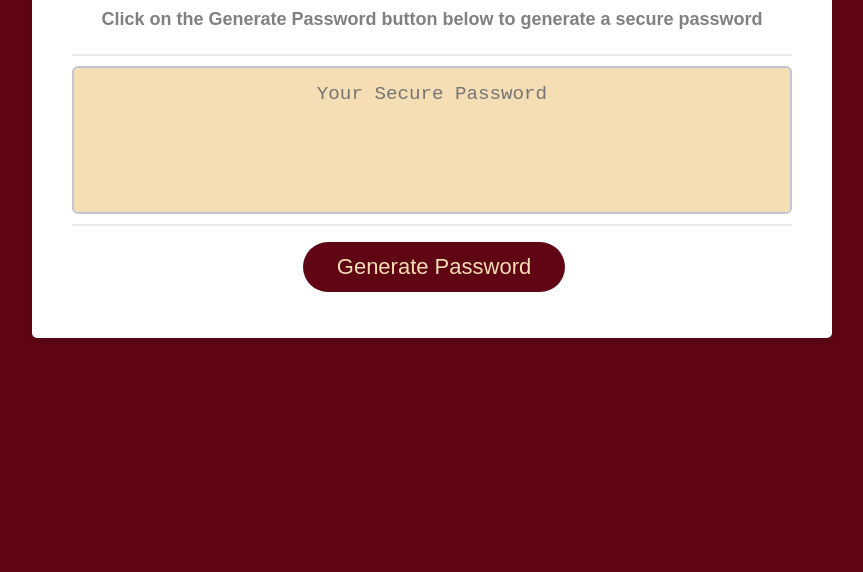
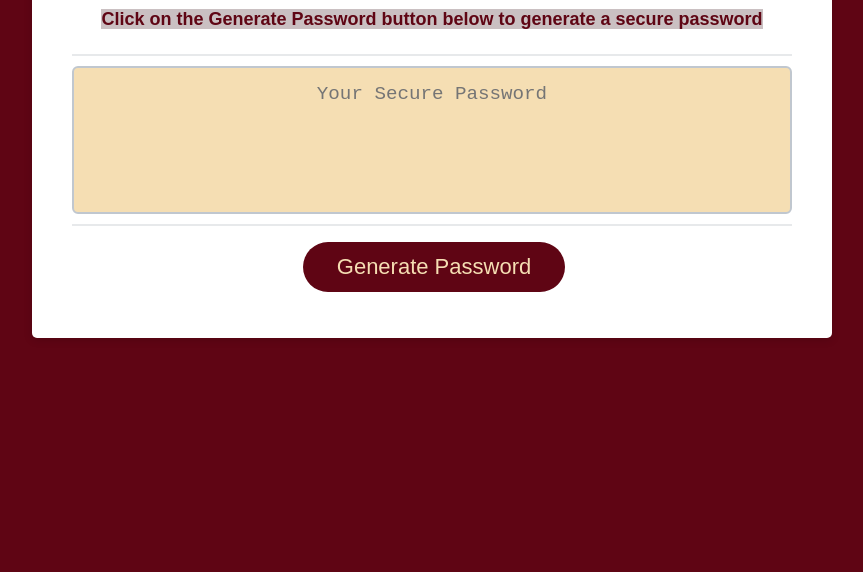
Before and after one commit to sskumar4/RandomPasswordGen, a plain HTML site: page index.html in a window 1280 px wide. Shown: the part 228-800 px from the top of the page, without its empty margins (208-1071 px from the left). Drawn offline with Linux system fonts and the light colour scheme.

Commit message:
updated readme, index, style files and thumnail image

```diff
--- a/index.html
+++ b/index.html
@@ -15,7 +15,7 @@
       <div class="card">
         <div class="card-header">
           <h2>Generate a Password</h2>
-          <h4 style="text-align: center; color: grey">Click on the Generate Password button below to generate a secure password</h4>
+          <h4 style="text-align: center"><mark>Click on the Generate Password button below to generate a secure password</mark></h4>
         </div>
         <div class="card-body">
           <textarea
--- a/style.css
+++ b/style.css
@@ -25,6 +25,11 @@ body {
 
 h1{
   color: wheat;
+}
+
+mark{
+  background-color:#cac0c2;
+  color: #5f0514;
 }
 
 header {
```
Also changed, not shown: images/passwordgen.jpg, 1 other file.
